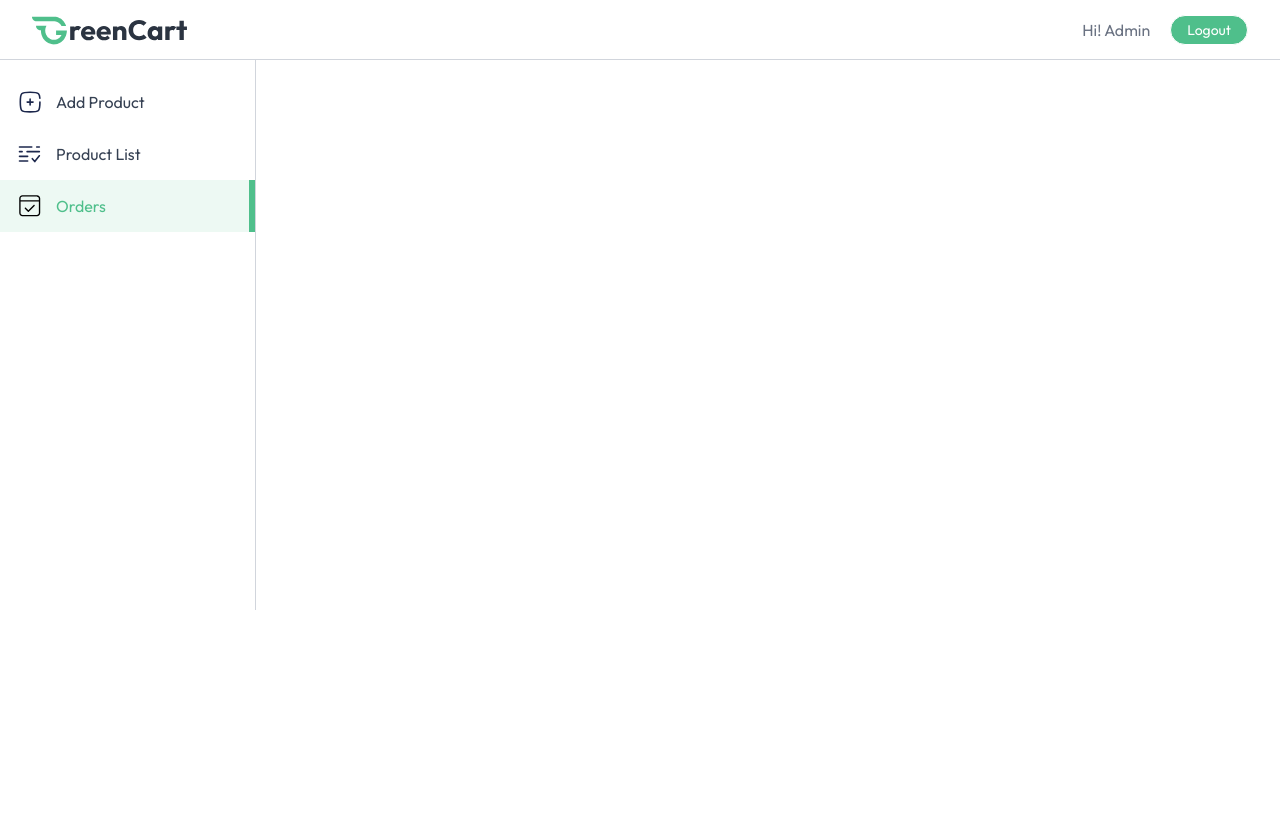
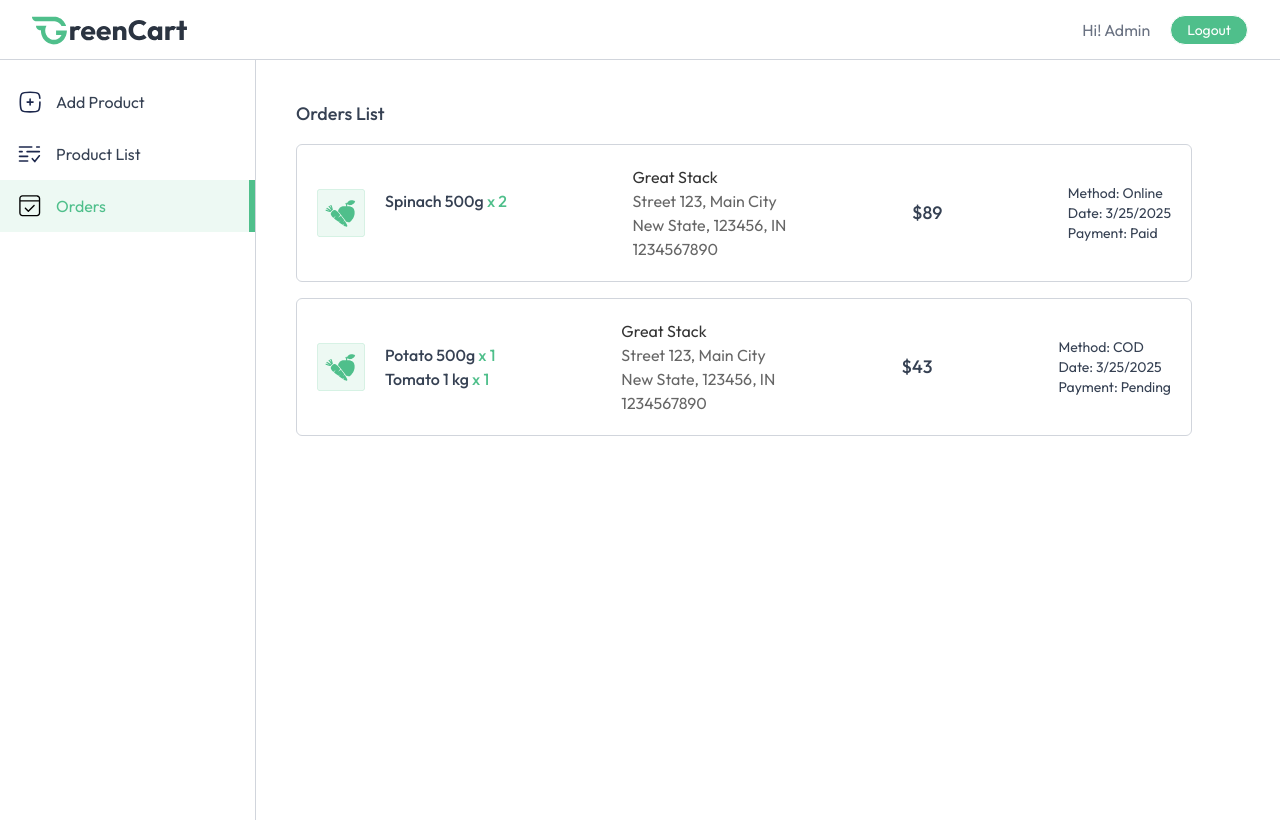
Before and after one commit to Masum0895/Glamour_Gems, a React (Vite) app in the folder client/: page /seller/orders in a window 1280 px wide. Both pictures are taken after typing "name@example.com", "Sample123" into the empty fields and a click on the button "Login". Built offline with nearby package versions, Linux system fonts and the light colour scheme.

Commit message:
FrontEnd Completed

```diff
--- a/client/src/pages/Seller/Orders.jsx
+++ b/client/src/pages/Seller/Orders.jsx
@@ -1,10 +1,63 @@
-import React from 'react'
+import React, { useEffect, useState } from 'react'
+import { useAppContext } from '../../context/AppContext'
+import { assets, dummyOrders } from '../../assets/assets'
 
 const Orders = () => {
+    const {currency} = useAppContext()
+    const [orders,setOrders] = useState([])
+
+    const fetchOrders = async ()=>{
+        setOrders(dummyOrders)
+    }
+
+    useEffect(()=>{
+        fetchOrders();
+    },[])
+
   return (
-    <div>
+    <div className='no-scrollbar flex-1 h-[95vh] overflow-y-scroll'>
+    <div className="md:p-10 p-4 space-y-4">
+            <h2 className="text-lg font-medium">Orders List</h2>
+            {orders.map((order, index) => (
+                <div key={index} className="flex flex-col  md:items-center md:flex-row gap-5 justify-between p-5 max-w-4xl rounded-md border border-gray-300 ">
+                    <div className="flex gap-5 max-w-80">
+                        <img className="w-12 h-12 object-cover" src={assets.box_icon} alt="boxIcon" />
+                        <div>
+                            {order.items.map((item, index) => (
+                                <div key={index} className="flex flex-col">
+                                    <p className="font-medium">
+                                        {item.product.name}{" "} <span className='text-primary'>x {item.quantity}</span>
+                                    </p>
+                                </div>
+                            ))}
+                        </div>
+                    </div>
 
-    </div>
+                    <div className="text-sm md:text-base text-black/60">
+                        <p className='text-black/80'>
+                            {order.address.firstName}  {order.address.lastName}
+                        </p>
+                        <p>
+                            {order.address.street}, {order.address.city}
+                        </p>
+                        <p>
+                            {order.address.state}, {order.address.zipcode}, {order.address.country}
+                        </p>
+                        <p></p>
+                        <p>{order.address.phone}</p>
+                    </div>
+
+                    <p className="font-medium text-lg my-auto">{currency}{order.amount}</p>
+
+                    <div className="flex flex-col text-sm">
+                        <p>Method: {order.paymentType}</p>
+                        <p>Date: {new Date(order.createdAt).toLocaleDateString()}</p>
+                        <p>Payment: {order.isPaid ? "Paid" : "Pending"}</p>
+                    </div>
+                </div>
+            ))}
+        </div>
+        </div>
   )
 }
 
--- a/client/src/pages/Seller/ProductList.jsx
+++ b/client/src/pages/Seller/ProductList.jsx
@@ -1,10 +1,47 @@
 import React from 'react'
+import { useAppContext } from '../../context/AppContext'
 
 const ProductList = () => {
+    const {products,currency} = useAppContext()
   return (
-    <div>
-
-    </div>
+    <div className="no-scrollbar flex-1 h-[95vh] overflow-y-scroll flex flex-col justify-between">
+            <div className="w-full md:p-10 p-4">
+                <h2 className="pb-4 text-lg font-medium">All Products</h2>
+                <div className="flex flex-col items-center max-w-4xl w-full overflow-hidden rounded-md bg-white border border-gray-500/20">
+                    <table className="md:table-auto table-fixed w-full overflow-hidden">
+                        <thead className="text-gray-900 text-sm text-left">
+                            <tr>
+                                <th className="px-4 py-3 font-semibold truncate">Product</th>
+                                <th className="px-4 py-3 font-semibold truncate">Category</th>
+                                <th className="px-4 py-3 font-semibold truncate hidden md:block">Selling Price</th>
+                                <th className="px-4 py-3 font-semibold truncate">In Stock</th>
+                            </tr>
+                        </thead>
+                        <tbody className="text-sm text-gray-500">
+                            {products.map((product) => (
+                                <tr key={product._id} className="border-t border-gray-500/20">
+                                    <td className="md:px-4 pl-2 md:pl-4 py-3 flex items-center space-x-3 truncate">
+                                        <div className="border border-gray-300 rounded overflow-hidden">
+                                            <img src={product.image[0]} alt="Product" className="w-16" />
+                                        </div>
+                                        <span className="truncate max-sm:hidden w-full">{product.name}</span>
+                                    </td>
+                                    <td className="px-4 py-3">{product.category}</td>
+                                    <td className="px-4 py-3 max-sm:hidden">{currency}{product.offerPrice}</td>
+                                    <td className="px-4 py-3">
+                                        <label className="relative inline-flex items-center cursor-pointer text-gray-900 gap-3">
+                                            <input type="checkbox" className="sr-only peer"  />
+                                            <div className="w-12 h-7 bg-slate-300 rounded-full peer peer-checked:bg-blue-600 transition-colors duration-200"></div>
+                                            <span className="dot absolute left-1 top-1 w-5 h-5 bg-white rounded-full transition-transform duration-200 ease-in-out peer-checked:translate-x-5"></span>
+                                        </label>
+                                    </td>
+                                </tr>
+                            ))}
+                        </tbody>
+                    </table>
+                </div>
+            </div>
+        </div>
   )
 }
 
--- a/client/src/pages/Seller/SellerLayout.jsx
+++ b/client/src/pages/Seller/SellerLayout.jsx
@@ -31,7 +31,7 @@
                 </div>
             </div>
             <div className="flex">
-                 <div className="md:w-64 w-16 border-r h-[550px] text-base border-gray-300 pt-4 flex flex-col transition-all duration-300">
+                 <div className="md:w-64 w-16 border-r h-[95vh] text-base border-gray-300 pt-4 flex flex-col ">
                 {sidebarLinks.map((item) => (
                     <NavLink to={item.path} key={item.name} end={item.path === '/seller'}
                         className={({isActive})=>`flex items-center py-3 px-4 gap-3
```
